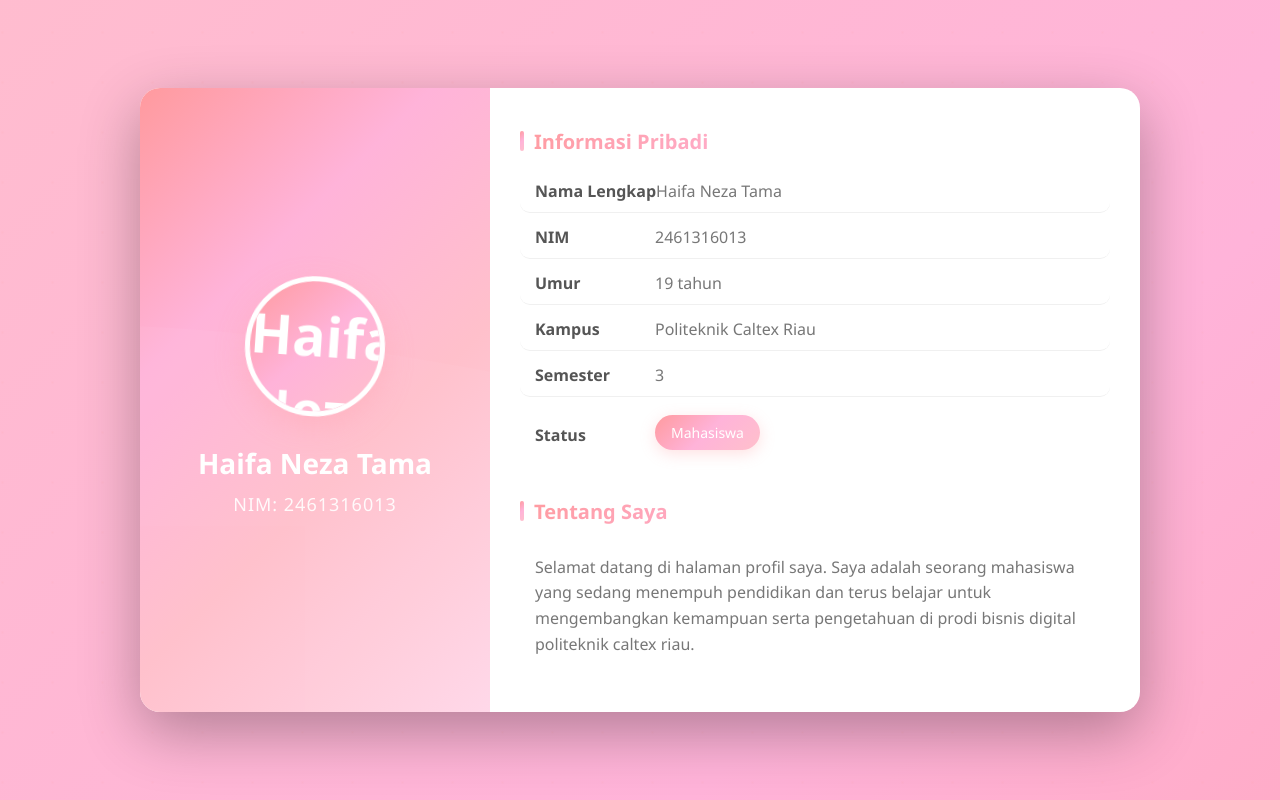
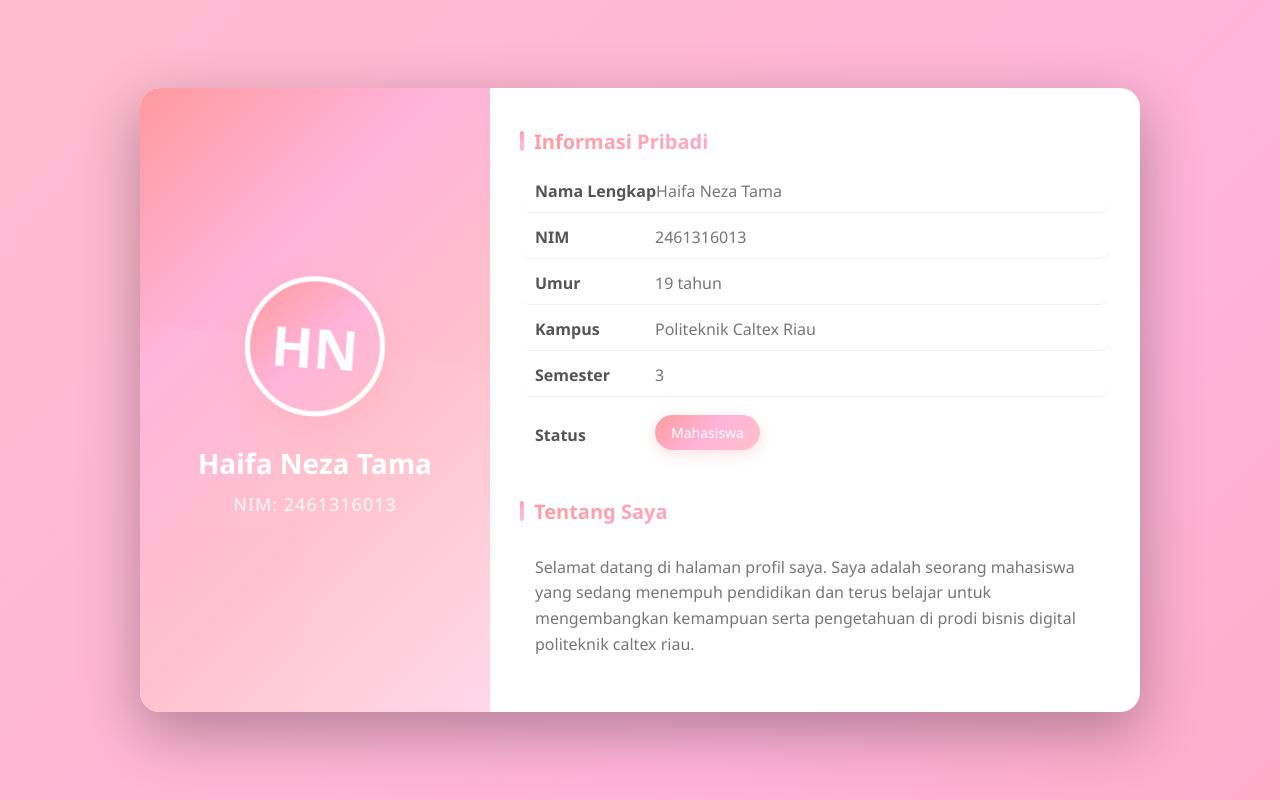
Before and after one commit to haifaneza/websiteprofile, a plain HTML site: page index.html in a window 1280 px wide. Drawn offline with Linux system fonts and the light colour scheme.

Commit message:
Add files via upload

```diff
--- a/index.html
+++ b/index.html
@@ -435,7 +435,7 @@
 <body>
     <div class="profile-container">
         <div class="header">
-            <img src="path/to/your-photo.jpg" alt="Haifa Neza Tama" class="profile-picture">
+            <div class="profile-picture">HN</div>
             <h1 class="name">Haifa Neza Tama</h1>
             <p class="nim">NIM: 2461316013</p>
         </div>
```
